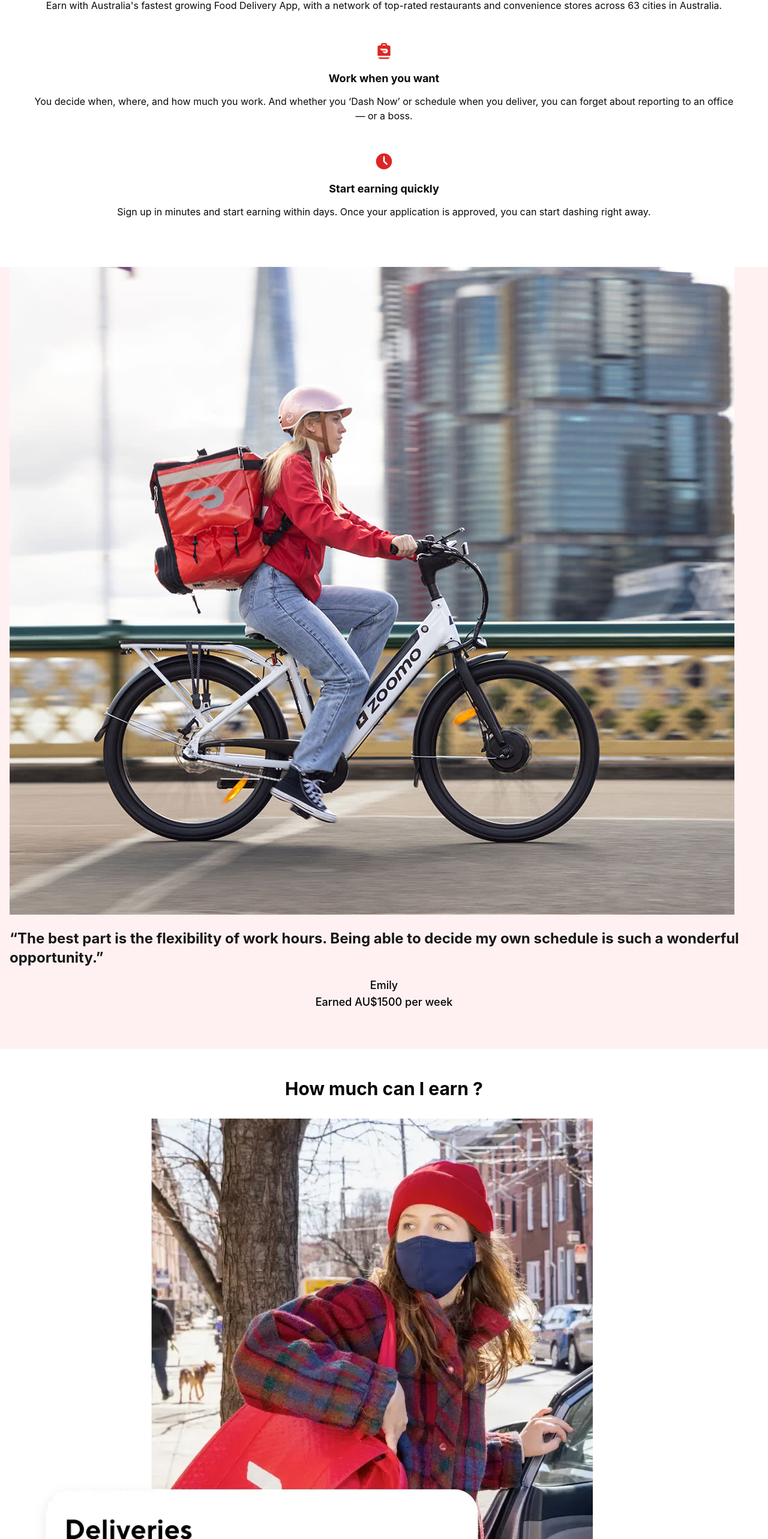
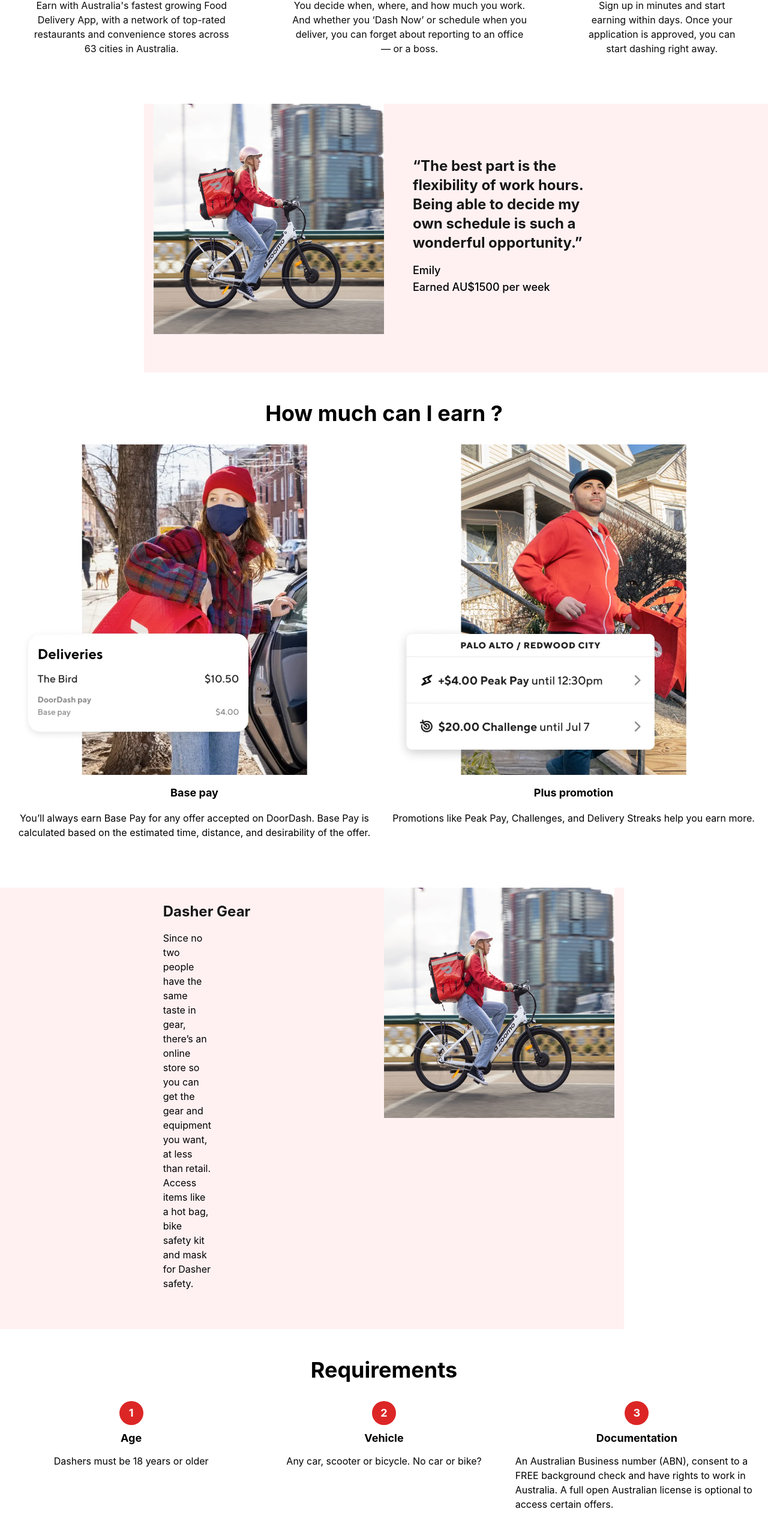
Before and after one commit to overwatchh/fdreferral, a React (Create React App) app: page / in a window 1280 px wide. Shown: the part 227-2793 px from the top of the page at 60% size. Built offline with nearby package versions, Linux system fonts and the light colour scheme.

Commit message:
Make the page responsive

```diff
--- a/src/App.tsx
+++ b/src/App.tsx
@@ -14,7 +14,7 @@ function App() {
   const contactRef = useSectionTracking("contact");
   useTrackPageView();
   return (
-    <div className="md:container md:mx-auto">
+    <div className="">
       <div className="bg-red-600 p-3">
         <div className="text-white text-center">
           <p className="text-4xl">Sign-up in minutes, earn within days.</p>
@@ -24,9 +24,9 @@ function App() {
         </div>
       </div>
       {/* Why join ?*/}
-      <div className="pt-8 flex flex-col space-y-12">
-        {reasons.map((reason) => (
-          <div className="flex flex-col items-center">
+      <div className="pt-8 flex flex-col space-y-10 md:flex-row md:items-end md:space-y-0 xl:container xl:mx-auto">
+        {reasons.map((reason, index) => (
+          <div className="flex flex-col items-center" key={index}>
             <span className="text-red-600">{reason.icon}</span>
             <p className="text-lg text-neutral-950 font-bold mt-4">
               {reason.title}
@@ -38,25 +38,30 @@ function App() {
         ))}
       </div>
       {/* Testimony */}
-      <div className="bg-rose-50 px-4 pb-16 mt-20">
-        <img src={testimonyImg} alt="Testimony description" />
-
+      <div className="bg-rose-50 px-4 pb-16 mt-20 md:flex md:flex-row xl:ml-60">
+        <img
+          className="md:block md:w-96 md:h-96"
+          src={testimonyImg}
+          alt="Testimony description"
+        />
+        <div className="md:p-6 md:flex md:flex-col md:items-start justify-center md:px-12 xl:mr-60">
           <p className="text-neutral-900 font-bold text-2xl mt-6">
-          “The best part is the flexibility of work hours. Being able to decide
-          my own schedule is such a wonderful opportunity.”
+            “The best part is the flexibility of work hours. Being able to
+            decide my own schedule is such a wonderful opportunity.”
           </p>
 
-        <div className="text-center mt-4 text-lg font-medium neutral-800">
+          <div className="text-center mt-4 text-lg font-medium neutral-800 md:text-start">
             <p>Emily</p>
             <p>Earned AU$1500 per week</p>
           </div>
         </div>
+      </div>
       {/* How much can I earn ? */}
-      <div ref={howMuchEarnRef} className="mt-12 px-4">
-        <h2 className="text-center text-3xl font-bold">
+      <div ref={howMuchEarnRef} className="mt-12 px-4 xl:container xl:mx-auto">
+        <h2 className="text-center text-3xl font-bold md:text-4xl">
           How much can I earn ?
         </h2>
-
+        <div className="md:flex md:flex-row md:space-x-4">
           <div className="mt-8 text-center">
             <img src={basepayImg} alt="Base pay" />
 
@@ -73,31 +78,39 @@ function App() {
 
             <p className="mt-4 text-lg neutral-900 font-bold">Plus promotion</p>
             <p className="mt-4 text-base neutral-900">
-            Promotions like Peak Pay, Challenges, and Delivery Streaks help you
-            earn more.
+              Promotions like Peak Pay, Challenges, and Delivery Streaks help
+              you earn more.
             </p>
           </div>
         </div>
+      </div>
       {/* Gear */}
-      <div className="bg-rose-50 px-4 pb-16 mt-20">
-        <img src={testimonyImg} alt="Testimony description" />
-
+      <div className="bg-rose-50 px-4 pb-16 mt-20 md:flex md:flex-row-reverse xl:mr-60">
+        <img
+          className="md:w-96 md:h-96"
+          src={testimonyImg}
+          alt="Testimony description"
+        />
+        <div className="md:flex md:flex-col md:items-start justify-center md:px-12 xl:ml-60">
           <p className="text-center text-neutral-900 font-bold text-2xl mt-6">
             Dasher Gear
           </p>
 
-        <p className="mt-4 text-base neutral-900">
+          <p className="mt-4 text-base neutral-900 xl:mr-60">
             Since no two people have the same taste in gear, there’s an online
             store so you can get the gear and equipment you want, at less than
             retail. Access items like a hot bag, bike safety kit and mask for
             Dasher safety.
           </p>
         </div>
+      </div>
       {/* Requirements */}
-      <div ref={requirementsRef} className="mt-12">
-        <h1 className="text-center text-3xl font-bold">Requirements</h1>
-        <div className="flex flex-col space-y-8 mt-8 px-4">
-          <div className="flex flex-col items-center">
+      <div ref={requirementsRef} className="mt-12 xl:container xl:mx-auto">
+        <h1 className="text-center text-3xl font-bold md:text-4xl">
+          Requirements
+        </h1>
+        <div className="flex flex-col space-y-8 mt-8 px-4 md:flex md:flex-row md:space-x-4 md:items-start md:space-y-0">
+          <div className="flex flex-col items-center md:flex-1">
             <span className="flex justify-center items-center rounded-[50%] h-10 w-10 bg-red-600 text-white text-lg font-bold">
               1
             </span>
@@ -105,7 +118,7 @@ function App() {
             <p className="mt-3">Dashers must be 18 years or older </p>
           </div>
 
-          <div className="flex flex-col items-center">
+          <div className="flex flex-col items-center md:flex-1">
             <span className="flex justify-center items-center rounded-[50%] h-10 w-10 bg-red-600 text-white text-lg font-bold">
               2
             </span>
@@ -115,7 +128,7 @@ function App() {
             </p>
           </div>
 
-          <div className="flex flex-col items-center">
+          <div className="flex flex-col items-center md:flex-1">
             <span className="flex justify-center items-center rounded-[50%] h-10 w-10 bg-red-600 text-white text-lg font-bold">
               3
             </span>
@@ -129,7 +142,10 @@ function App() {
         </div>
       </div>
       {/* FAQ   */}
-      <div ref={faqRef}>
+      <div
+        ref={faqRef}
+        className="lg:container lg:mx-auto xl:container xl:mx-auto"
+      >
         <div className="mt-12">
           <h1 className="text-center text-3xl font-bold">
             Frequently asked <br /> questions
@@ -145,19 +161,27 @@ function App() {
         </div>
       </div>
       {/* Contact Form */}
-      <div ref={contactRef} className="bg-rose-50 px-4 pb-16 mt-20">
-        <img src={testimonyImg} alt="Testimony description" />
-
-        <p className="text-center text-neutral-900 font-bold text-2xl mt-6">
+      <div
+        ref={contactRef}
+        className="bg-rose-50 px-4 pb-16 mt-20 md:flex md:flex-row md:items-start md:justify-start md:space-x-12 xl:ml-60"
+      >
+        <img
+          className="md:block md:w-96 md:h-96"
+          src={testimonyImg}
+          alt="Testimony description"
+        />
+        <div>
+          <p className="text-center text-neutral-900 font-bold text-2xl mt-6 md:text-start">
             Ready to earn ?
           </p>
 
           <p className="mt-4 text-base neutral-900">
-          Fill in your information below to get started with DoorDash and unlock
-          more earning opportunities.
+            Fill in your information below to get started with DoorDash and
+            unlock more earning opportunities.
           </p>
 
           <ContactForm />
+        </div>
       </div>
 
       {/* Footer */}
```
Lines whose indentation alone changed are shown as unchanged.
